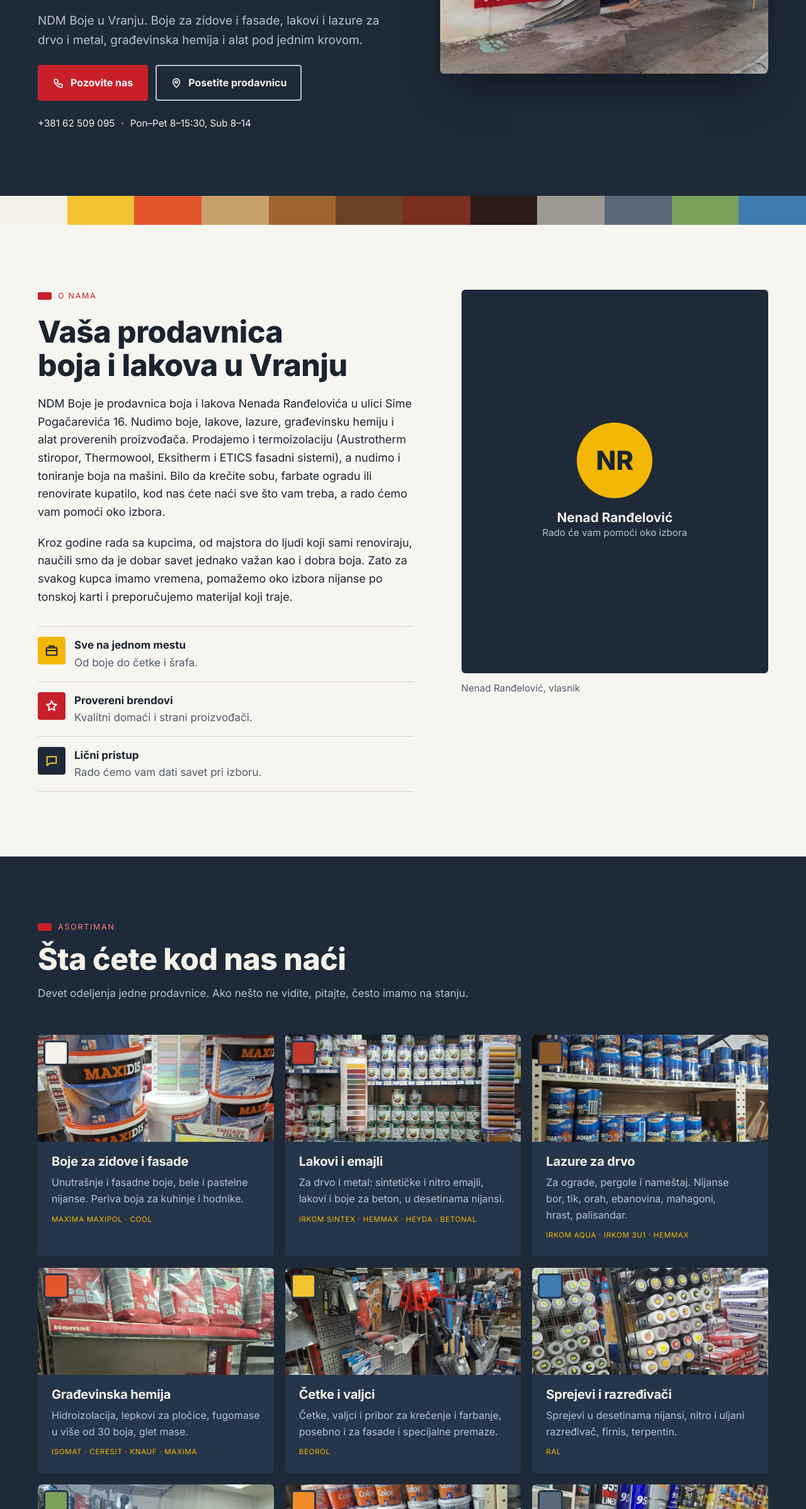
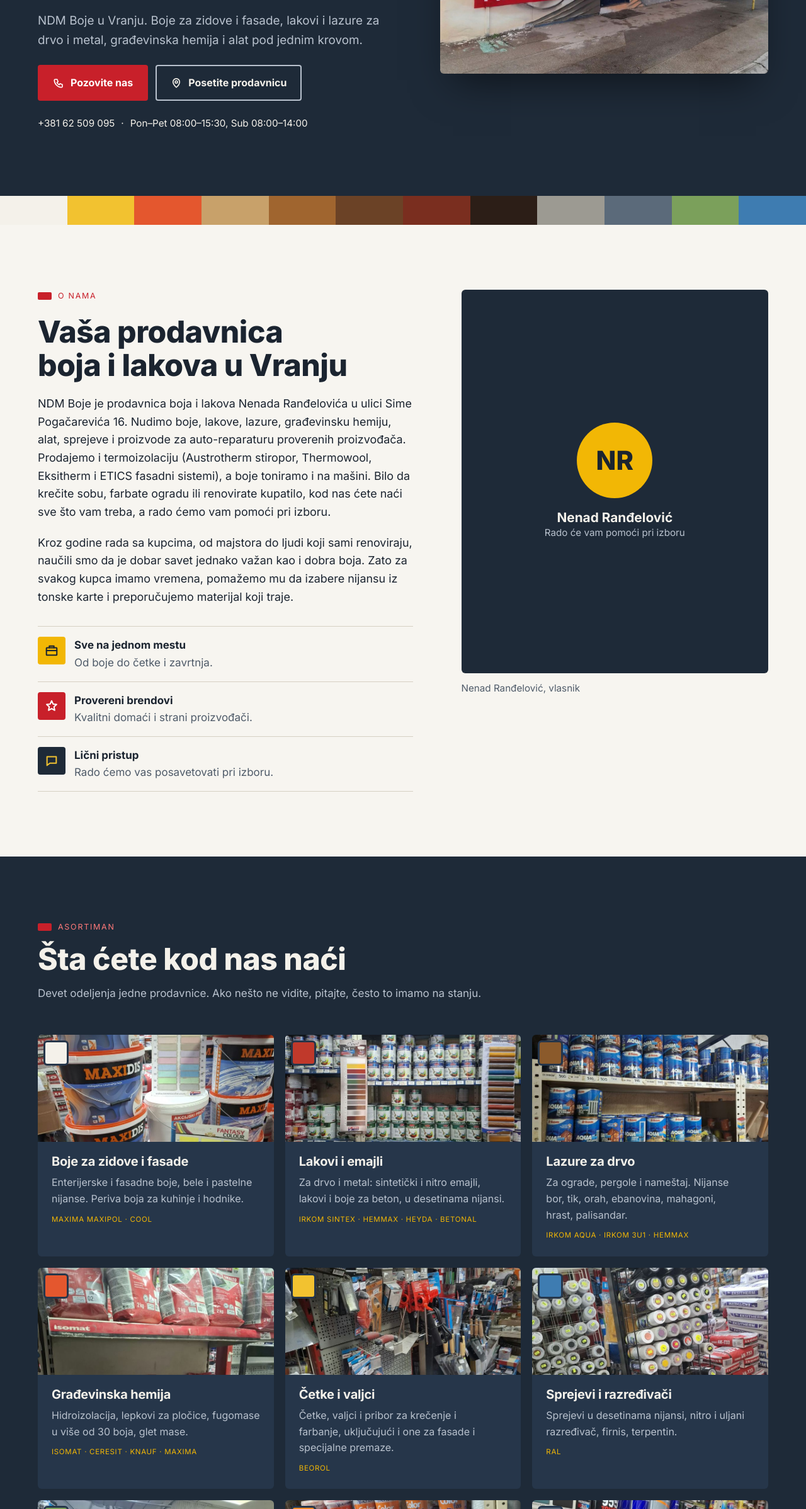
Before and after one commit to faceariec-dev/Ndm-boje, a plain HTML site: page index.html in a window 1280 px wide. Shown: the part 404-2800 px from the top of the page at 63% size. Drawn offline with Linux system fonts and the light colour scheme.

Commit message:
Serbian text fixes, keep language switch
Co-Authored-By: Claude Opus 5.5 <noreply@anthropic.com>
Claude-Session: https://claude.ai/code/session_018yQ1KXiGqN5rTdNQkT29C4

```diff
--- a/index.html
+++ b/index.html
@@ -1,8 +1,8 @@
 <meta charset="utf-8">
-<title>NDM Boje Vranje</title>
+<title>NDM Boje Vranje – prodavnica boja i lakova</title>
 <meta name="viewport" content="width=device-width, initial-scale=1, viewport-fit=cover">
 <meta name="claude:viewport-fit-sides" content="cover">
-<meta name="description" content="NDM Boje, Vranje: boje, lakovi, lazure, građevinska hemija i alat. Sime Pogačarevića 16, 17500 Vranje.">
+<meta name="description" content="NDM Boje, prodavnica boja i lakova u Vranju: boje, lakovi, lazure, građevinska hemija, termoizolacija, alat, sprejevi i auto-reparatura, uz toniranje boja na mašini. Sime Pogačarevića 16, tel. +381 62 509 095.">
 <link rel="preconnect" href="https://fonts.googleapis.com">
 <link rel="preconnect" href="https://fonts.gstatic.com" crossorigin>
 <link rel="stylesheet" href="https://fonts.googleapis.com/css2?family=Inter:wght@400;500;600;700;800;900&display=swap&subset=latin-ext">
@@ -310,7 +310,7 @@ section[id],header[id]{scroll-margin-top:104px}
         <a class="btn btn-y" href="tel:+38162509095"><svg viewBox="0 0 24 24" fill="none" stroke="currentColor" stroke-width="2.2" stroke-linecap="round" stroke-linejoin="round" aria-hidden="true"><path d="M5 4h4l2 5-2.5 1.5a11 11 0 0 0 5 5L15 13l5 2v4a2 2 0 0 1-2 2A16 16 0 0 1 3 6a2 2 0 0 1 2-2"/></svg><span data-cs="Zavolejte nám">Pozovite nas</span></a>
         <a class="btn btn-o" href="#kontakt"><svg viewBox="0 0 24 24" fill="none" stroke="currentColor" stroke-width="2.2" stroke-linecap="round" stroke-linejoin="round" aria-hidden="true"><path d="M12 21s-7-6.2-7-11.5a7 7 0 0 1 14 0C19 14.8 12 21 12 21z"/><circle cx="12" cy="9.5" r="2.5"/></svg><span data-cs="Navštivte prodejnu">Posetite prodavnicu</span></a>
       </div>
-      <div class="hero-phone"><a href="tel:+38162509095" style="text-decoration:none">+381 62 509 095</a> · <span data-cs="Po–Pá 8–15:30, So 8–14">Pon–Pet 8–15:30, Sub 8–14</span></div>
+      <div class="hero-phone"><a href="tel:+38162509095" style="text-decoration:none">+381 62 509 095</a> · <span data-cs="Po–Pá 08:00–15:30, So 08:00–14:00">Pon–Pet 08:00–15:30, Sub 08:00–14:00</span></div>
     </div>
     <figure class="hero-photo" style="margin:0">
       <div class="frame"><img src="images/prodavnica.jpg" alt="Prodavnica NDM Boje sa muralima, žutom tendom i crvenom tablom NDM BOJE u ulici Sime Pogačarevića 16" width="1600" height="900" fetchpriority="high"></div>
@@ -327,19 +327,19 @@ section[id],header[id]{scroll-margin-top:104px}
     <div class="about-text">
       <span class="eyebrow" data-cs="O nás">O nama</span>
       <h2 data-cs="Vaše prodejna barev a laků ve Vranji">Vaša prodavnica boja i lakova u Vranju</h2>
-      <p data-cs="NDM Boje je prodejna barev a laků Nenada Ranđeloviće na adrese Sime Pogačarevića 16. Nabízíme barvy, laky, lazury, stavební chemii a nářadí od ověřených značek. Prodáváme i tepelnou izolaci (Austrotherm EPS, Thermowool, fasádní systémy Eksitherm a ETICS) a nabízíme tónování barev na stroji. Ať malujete pokoj, natíráte plot, nebo opravujete koupelnu, u nás najdete, co potřebujete, a rádi vám poradíme s výběrem.">NDM Boje je prodavnica boja i lakova Nenada Ranđelovića u ulici Sime Pogačarevića 16. Nudimo boje, lakove, lazure, građevinsku hemiju i alat proverenih proizvođača. Prodajemo i termoizolaciju (Austrotherm stiropor, Thermowool, Eksitherm i ETICS fasadni sistemi), a nudimo i toniranje boja na mašini. Bilo da krečite sobu, farbate ogradu ili renovirate kupatilo, kod nas ćete naći sve što vam treba, a rado ćemo vam pomoći oko izbora.</p>
-      <p data-cs="Za léta prodeje řemeslníkům i kutilům jsme se naučili, že dobrá rada je stejně důležitá jako dobrá barva. Proto si na každého zákazníka uděláme čas, namícháme odstín podle vzorníku a doporučíme materiál, který vydrží.">Kroz godine rada sa kupcima, od majstora do ljudi koji sami renoviraju, naučili smo da je dobar savet jednako važan kao i dobra boja. Zato za svakog kupca imamo vremena, pomažemo oko izbora nijanse po tonskoj karti i preporučujemo materijal koji traje.</p>
+      <p data-cs="NDM Boje je prodejna barev a laků Nenada Ranđeloviće na adrese Sime Pogačarevića 16. Nabízíme barvy, laky, lazury, stavební chemii, nářadí, spreje a produkty pro opravy karoserií od ověřených značek. Prodáváme i tepelnou izolaci (Austrotherm EPS, Thermowool, fasádní systémy Eksitherm a ETICS) a barvy tónujeme i na stroji. Ať malujete pokoj, natíráte plot, nebo opravujete koupelnu, u nás najdete, co potřebujete, a rádi vám pomůžeme s výběrem.">NDM Boje je prodavnica boja i lakova Nenada Ranđelovića u ulici Sime Pogačarevića 16. Nudimo boje, lakove, lazure, građevinsku hemiju, alat, sprejeve i proizvode za auto-reparaturu proverenih proizvođača. Prodajemo i termoizolaciju (Austrotherm stiropor, Thermowool, Eksitherm i ETICS fasadni sistemi), a boje toniramo i na mašini. Bilo da krečite sobu, farbate ogradu ili renovirate kupatilo, kod nas ćete naći sve što vam treba, a rado ćemo vam pomoći pri izboru.</p>
+      <p data-cs="Za léta prodeje řemeslníkům i kutilům jsme se naučili, že dobrá rada je stejně důležitá jako dobrá barva. Proto si na každého zákazníka uděláme čas, pomůžeme mu vybrat odstín ze vzorníku a doporučíme materiál, který vydrží.">Kroz godine rada sa kupcima, od majstora do ljudi koji sami renoviraju, naučili smo da je dobar savet jednako važan kao i dobra boja. Zato za svakog kupca imamo vremena, pomažemo mu da izabere nijansu iz tonske karte i preporučujemo materijal koji traje.</p>
       <div class="why">
         <div><i style="background:var(--yellow)"><svg viewBox="0 0 24 24" fill="none" stroke="#1B2430" stroke-width="2.2" stroke-linecap="round" stroke-linejoin="round"><rect x="3" y="7" width="18" height="13" rx="1"/><path d="M8 7V4h8v3M3 12h18"/></svg></i>
-          <div><b data-cs="Vše na jednom místě">Sve na jednom mestu</b><span data-cs="Od barvy po štětec a šroub.">Od boje do četke i šrafa.</span></div></div>
+          <div><b data-cs="Vše na jednom místě">Sve na jednom mestu</b><span data-cs="Od barvy po štětec a šroub.">Od boje do četke i zavrtnja.</span></div></div>
         <div><i style="background:var(--red)"><svg viewBox="0 0 24 24" fill="none" stroke="#fff" stroke-width="2.2" stroke-linecap="round" stroke-linejoin="round"><path d="M12 3l2.6 5.6 6 .7-4.5 4.1 1.2 6L12 16.4 6.7 19.4l1.2-6L3.4 9.3l6-.7z"/></svg></i>
           <div><b data-cs="Ověřené značky">Provereni brendovi</b><span data-cs="Kvalitní domácí i zahraniční výrobci.">Kvalitni domaći i strani proizvođači.</span></div></div>
         <div><i style="background:var(--dark)"><svg viewBox="0 0 24 24" fill="none" stroke="#F2C230" stroke-width="2.2" stroke-linecap="round" stroke-linejoin="round"><path d="M4 5h16v11H9l-5 4z"/></svg></i>
-          <div><b data-cs="Osobní přístup">Lični pristup</b><span data-cs="Rádi poradíme s výběrem.">Rado ćemo vam dati savet pri izboru.</span></div></div>
+          <div><b data-cs="Osobní přístup">Lični pristup</b><span data-cs="Rádi poradíme s výběrem.">Rado ćemo vas posavetovati pri izboru.</span></div></div>
       </div>
     </div>
     <figure class="owner" style="margin:0">
-      <div class="owner-card"><div><div class="mono" aria-hidden="true">NR</div><strong>Nenad Ranđelović</strong><span data-cs="Rád vám poradí s výběrem">Rado će vam pomoći oko izbora</span></div></div>
+      <div class="owner-card"><div><div class="mono" aria-hidden="true">NR</div><strong>Nenad Ranđelović</strong><span data-cs="Rád vám poradí s výběrem">Rado će vam pomoći pri izboru</span></div></div>
       <figcaption><span data-cs="Nenad Ranđelović, majitel">Nenad Ranđelović, vlasnik</span></figcaption>
     </figure>
   </div>
@@ -351,16 +351,16 @@ section[id],header[id]{scroll-margin-top:104px}
     <div class="head">
       <span class="eyebrow" data-cs="Sortiment">Asortiman</span>
       <h2 data-cs="Co u nás najdete">Šta ćete kod nas naći</h2>
-      <p data-cs="Devět oddělení jedné prodejny. Pokud něco nevidíte, zeptejte se, často to máme skladem.">Devet odeljenja jedne prodavnice. Ako nešto ne vidite, pitajte, često imamo na stanju.</p>
+      <p data-cs="Devět oddělení jedné prodejny. Pokud něco nevidíte, zeptejte se, často to máme skladem.">Devet odeljenja jedne prodavnice. Ako nešto ne vidite, pitajte, često to imamo na stanju.</p>
     </div>
     <div class="cards">
       <article class="card"><div class="img"><img src="images/maxidis-maxipol-kante.jpg" alt="Kante Maxidis i Maxipol boja za zidove sa tonskim kartama Cool Pastel i Fantasy Colour" width="800" height="1067" loading="lazy" decoding="async" style="object-position:center 35%"><span class="chip" style="background:#F4F1EA"></span></div>
         <div class="body"><h3 data-cs="Barvy na zdi a fasády">Boje za zidove i fasade</h3>
-        <p data-cs="Interiérové a fasádní barvy, bílé i pastelové odstíny. Omyvatelné barvy pro kuchyně a chodby.">Unutrašnje i fasadne boje, bele i pastelne nijanse. Periva boja za kuhinje i hodnike.</p>
+        <p data-cs="Interiérové a fasádní barvy, bílé i pastelové odstíny. Omyvatelné barvy pro kuchyně a chodby.">Enterijerske i fasadne boje, bele i pastelne nijanse. Periva boja za kuhinje i hodnike.</p>
         <span class="brands">Maxima Maxipol · Cool</span></div></article>
       <article class="card"><div class="img"><img src="images/emajli-lakovi-police.jpg" alt="Police sa Cool Professional emajlima, nitro bojama, Hemmax lazurama i tonskim kartama" width="800" height="600" loading="lazy" decoding="async" style="object-position:center 40%"><span class="chip" style="background:#C0392B"></span></div>
         <div class="body"><h3 data-cs="Laky a emaily">Lakovi i emajli</h3>
-        <p data-cs="Na dřevo i kov: syntetické a nitro emaily, laky a barvy na beton v desítkách odstínů.">Za drvo i metal: sintetičke i nitro emajli, lakovi i boje za beton, u desetinama nijansi.</p>
+        <p data-cs="Na dřevo i kov: syntetické a nitro emaily, laky a barvy na beton v desítkách odstínů.">Za drvo i metal: sintetički i nitro emajli, lakovi i boje za beton, u desetinama nijansi.</p>
         <span class="brands">Irkom Sintex · Hemmax · Heyda · Betonal</span></div></article>
       <article class="card"><div class="img"><img src="images/irkom-aqua-lazure.jpg" alt="Irkom Aqualin lazure za drvo na policama" width="800" height="600" loading="lazy" decoding="async" style="object-position:center 30%"><span class="chip" style="background:#8B5A2B"></span></div>
         <div class="body"><h3 data-cs="Lazury na dřevo">Lazure za drvo</h3>
@@ -372,7 +372,7 @@ section[id],header[id]{scroll-margin-top:104px}
         <span class="brands">Isomat · Ceresit · Knauf · Maxima</span></div></article>
       <article class="card"><div class="img"><img src="images/alat-lepkovi-zid.jpg" alt="Zid sa alatom, gletaricama i valjcima, ispod džakovi Knauf, Ceresit i Isomat lepkova" width="800" height="1067" loading="lazy" decoding="async" style="object-position:center 30%"><span class="chip" style="background:#F2C230"></span></div>
         <div class="body"><h3 data-cs="Štětce a válečky">Četke i valjci</h3>
-        <p data-cs="Štětce, válečky a příslušenství na malování a natírání, i na fasády a speciální nátěry.">Četke, valjci i pribor za krečenje i farbanje, posebno i za fasade i specijalne premaze.</p>
+        <p data-cs="Štětce, válečky a příslušenství na malování a natírání, včetně těch na fasády a speciální nátěry.">Četke, valjci i pribor za krečenje i farbanje, uključujući i one za fasade i specijalne premaze.</p>
         <span class="brands">Beorol</span></div></article>
       <article class="card"><div class="img"><img src="images/sprejevi-stalak.jpg" alt="Stalci sa sprejevima u boji i Happy Color" width="800" height="1067" loading="lazy" decoding="async" style="object-position:center 40%"><span class="chip" style="background:#3E7CB1"></span></div>
         <div class="body"><h3 data-cs="Spreje a ředidla">Sprejevi i razređivači</h3>
@@ -380,7 +380,7 @@ section[id],header[id]{scroll-margin-top:104px}
         <span class="brands">RAL</span></div></article>
       <article class="card"><div class="img"><img src="images/enterijer-alat-police.jpg" alt="Unutrašnjost prodavnice sa policama alata i džakovima Eksitherm" width="800" height="1067" loading="lazy" decoding="async" style="object-position:center 8%"><span class="chip" style="background:#7BA05B"></span></div>
         <div class="body"><h3 data-cs="Nářadí a upevnění">Alat i pričvršćivanje</h3>
-        <p data-cs="Ruční nářadí, řezné kotouče, brusné papíry, hmoždinky, šrouby a kotvy.">Ručni alat, rezne ploče, brusni papir, tiplovi, šrafovi i ankeri.</p>
+        <p data-cs="Ruční nářadí, řezné kotouče, brusné papíry, hmoždinky, šrouby a kotvy.">Ručni alat, rezne ploče, brusni papir, tiplovi, zavrtnji i ankeri.</p>
         <span class="brands">Fischer · Festa · Smirdex</span></div></article>
       <article class="card"><div class="img"><img src="images/ceresit-isoflex-prajmeri.jpg" alt="Police sa Isoflex hidroizolacijom, Ceresit prajmerima i pigmentima" width="800" height="1067" loading="lazy" decoding="async" style="object-position:center 50%"><span class="chip" style="background:#F28C28"></span></div>
         <div class="body"><h3 data-cs="Rukavice a ochrana">Rukavice i zaštita</h3>
@@ -451,7 +451,7 @@ section[id],header[id]{scroll-margin-top:104px}
         </dl>
         <div class="cta">
           <b data-cs="Nevíte, co vybrat, nebo chcete ověřit, zda máme zboží skladem?">Niste sigurni šta da izaberete ili želite da proverite da li imamo robu na stanju?</b>
-          <p data-cs="Zavolejte nám nebo se zastavte v prodejně. Těšíme se na vás! 😃">Pozovite nas ili svratite u prodavnicu. Posetite nas i uživajte u kupovini! 😃</p>
+          <p data-cs="Zavolejte nám nebo se zastavte v prodejně. Těšíme se na vaši návštěvu! 😃">Pozovite nas ili svratite u prodavnicu. Radujemo se vašoj poseti! 😃</p>
         </div>
       </div>
       <div class="mapcard">
@@ -471,7 +471,7 @@ section[id],header[id]{scroll-margin-top:104px}
 <footer class="band dark">
   <div class="in">
     <a class="logo" href="#top"><span class="logo-word">NDM BOJE<small>VRANJE</small></span></a>
-    <span class="legal">Nenad Ranđelović PR Trgovinska radnja NDM Boje Vranje · Sime Pogačarevića 16, 17500 Vranje · <span data-cs="IČO / DIČ">MB / PIB</span>: 12345678 / 123456789<br><span class="demo-note" data-cs="Demo verze – údaje jsou ilustrativní">Demo verze – podaci su ilustrativni</span></span>
+    <span class="legal">Nenad Ranđelović PR Trgovinska radnja NDM Boje Vranje · Sime Pogačarevića 16, 17500 Vranje · <span data-cs="IČO / DIČ">MB / PIB</span>: 12345678 / 123456789<br><span class="demo-note" data-cs="Demo verze – údaje jsou ilustrativní">Demo verzija – podaci su ilustrativni</span></span>
   </div>
 </footer>
 
```
